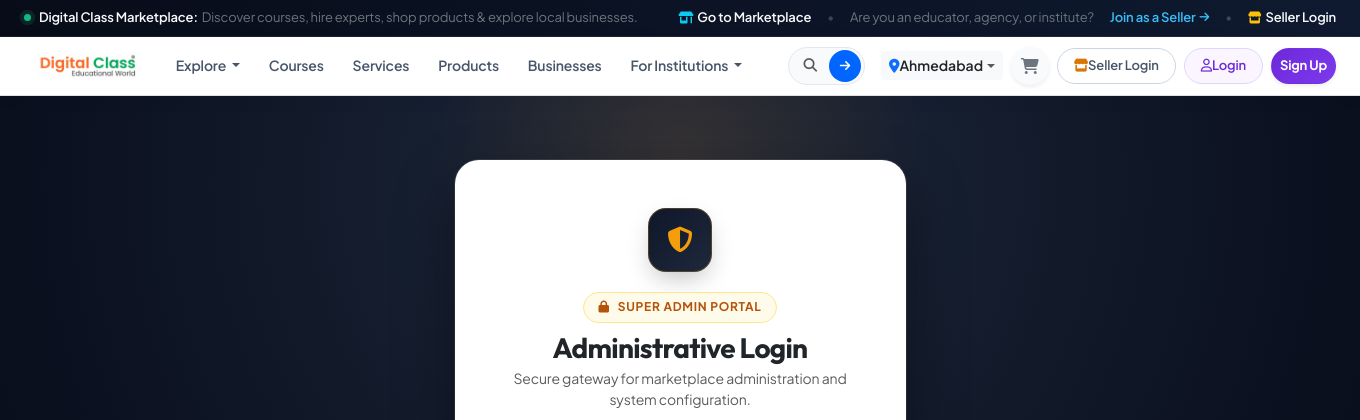
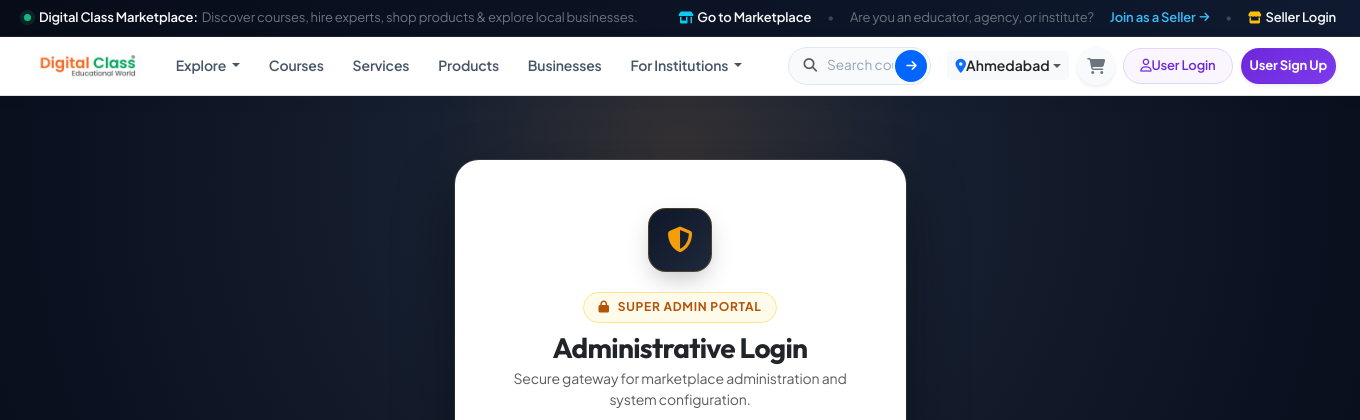
Before and after one commit to digitalclassworld/marketplace, a Laravel app: page /admin/login in a window 1360 px wide. Shown: the top 420 px of the page. Run offline with Laravel 12, Linux system fonts and the light colour scheme; data comes from the database, SQL or seed files in the repository; parts of the project's set-up code (start-up, migrations or seed data) failed here and were passed over.

Commit message:
Remove Seller Login from second line navbar and update buttons to User Login and User Sign Up

```diff
--- a/resources/views/layouts/app.blade.php
+++ b/resources/views/layouts/app.blade.php
@@ -977,23 +977,17 @@
                             </div>
                         @endif
                     @else
-                        <!-- Guest Navigation: Sequence = Seller Login -> Customer Login -> Customer Sign Up -->
+                        <!-- Guest Navigation: User Login & User Sign Up -->
                         <div class="d-flex align-items-center gap-2 flex-wrap flex-xl-nowrap">
-                            <!-- 1. Seller Login -->
-                            <a href="{{ route('seller.login') }}" class="btn btn-sm rounded-pill px-3 fw-semibold text-nowrap d-inline-flex align-items-center gap-1.5 shadow-xs" style="height: 36px; font-size: 0.8125rem; color: #475569; border: 1px solid #cbd5e1; background: #ffffff;" title="Instructor & Institute Seller Login">
-                                <i class="fa-solid fa-store" style="color: #d97706;"></i>
-                                <span>Seller Login</span>
-                            </a>
-
-                            <!-- 2. Customer Login (Dedicated Page) -->
+                            <!-- User Login (Dedicated Customer Portal) -->
                             <a href="{{ route('customer.login') }}" class="btn btn-sm rounded-pill px-3 fw-semibold text-nowrap d-inline-flex align-items-center gap-1.5 shadow-xs" style="height: 36px; font-size: 0.8125rem; color: #6d28d9; border: 1px solid #ddd6fe; background-color: #faf5ff;">
                                 <i class="fa-regular fa-user"></i>
-                                <span>Login</span>
+                                <span>User Login</span>
                             </a>
 
-                            <!-- 3. Customer Sign Up (Dedicated Registration Page) -->
+                            <!-- User Sign Up (Dedicated Customer Registration) -->
                             <a href="{{ route('customer.register') }}" class="btn btn-sm rounded-pill px-3.5 fw-bold text-nowrap shadow-sm d-inline-flex align-items-center text-white" style="height: 36px; font-size: 0.8125rem; background: linear-gradient(135deg, #6d28d9 0%, #7c3aed 100%);">
-                                <span>Sign Up</span>
+                                <span>User Sign Up</span>
                             </a>
                         </div>
                     @endauth
```
